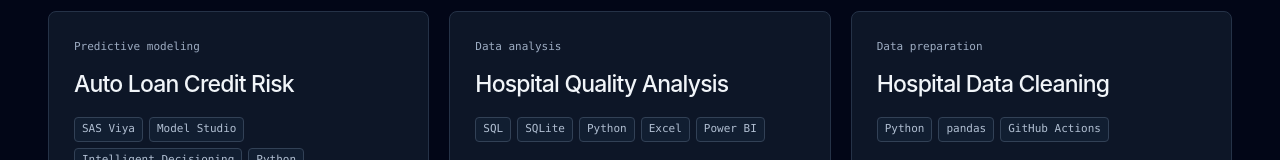
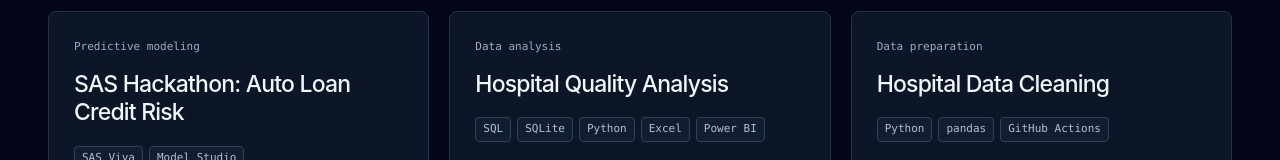
Before and after one commit to aabelnegash/aabelnegash.github.io, a website built with Vite: page index.html in a window 1280 px wide. Shown: the part 377-537 px from the top of the page. Built offline with nearby package versions, Linux system fonts and the light colour scheme.

Commit message:
Update links for the SAS hackathon repo

```diff
--- a/index.html
+++ b/index.html
@@ -26,7 +26,7 @@
     <section class="featured-section" aria-labelledby="featured-title">
       <div class="section-heading"><h2 id="featured-title">Selected projects</h2><a class="text-link" href="./projects/">All projects <span aria-hidden="true">↗</span></a></div>
       <div id="featured-projects" class="grid grid-cols-1 md:grid-cols-2 xl:grid-cols-3 gap-5"></div>
-      <noscript><ul class="fallback-projects"><li><a href="https://github.com/aabelnegash/auto-loan-credit-risk">Auto Loan Credit Risk</a></li><li><a href="https://aabelnegash.github.io/hospital-quality-analysis/">Hospital Quality Analysis</a></li><li><a href="https://aabelnegash.github.io/hospital-cleaning-project/">Hospital Data Cleaning</a></li></ul></noscript>
+      <noscript><ul class="fallback-projects"><li><a href="https://github.com/aabelnegash/sas-hackathon-auto-loan-credit-risk">SAS Hackathon: Auto Loan Credit Risk</a></li><li><a href="https://aabelnegash.github.io/hospital-quality-analysis/">Hospital Quality Analysis</a></li><li><a href="https://aabelnegash.github.io/hospital-cleaning-project/">Hospital Data Cleaning</a></li></ul></noscript>
     </section>
     <section id="contact" class="contact-section" aria-labelledby="contact-title"><div><p class="eyebrow">Email and profiles</p><h2 id="contact-title">Contact</h2></div><div class="profile-links"><a href="mailto:negashabel63@gmail.com">Email me <span aria-hidden="true">↗</span></a><a href="https://www.linkedin.com/in/aabelnegash/" target="_blank" rel="noopener">LinkedIn <span aria-hidden="true">↗</span></a><a href="https://github.com/aabelnegash" target="_blank" rel="noopener">GitHub <span aria-hidden="true">↗</span></a></div></section>
   </main>
--- a/projects/index.html
+++ b/projects/index.html
@@ -10,7 +10,7 @@
   <header class="site-header shell"><a class="site-wordmark" href="../">Portfolio</a><nav aria-label="Primary navigation"><a href="./" aria-current="page">Projects</a><a href="../#contact">Contact</a></nav></header>
   <main id="main" class="shell">
     <section class="page-intro" aria-labelledby="page-title"><a class="breadcrumb" href="../">Home <span aria-hidden="true">/</span></a><h1 id="page-title">Projects</h1><p>Project reports, methods, and public repositories. Each project has its own documentation and scope.</p></section>
-    <section class="project-directory" aria-labelledby="project-directory-title"><h2 id="project-directory-title" class="sr-only">Project directory</h2><div class="directory-toolbar"><div class="project-filter" role="group" aria-label="Filter projects"><button type="button" data-filter="all" aria-pressed="true">All projects</button></div><span id="project-count" class="section-meta" role="status" aria-live="polite"></span></div><div id="project-grid" class="project-list"></div><noscript><ul class="fallback-projects"><li><a href="https://github.com/aabelnegash/auto-loan-credit-risk">Auto Loan Credit Risk</a></li><li><a href="https://aabelnegash.github.io/hospital-quality-analysis/">Hospital Quality Analysis</a></li><li><a href="https://aabelnegash.github.io/hospital-cleaning-project/">Hospital Data Cleaning</a></li></ul></noscript></section>
+    <section class="project-directory" aria-labelledby="project-directory-title"><h2 id="project-directory-title" class="sr-only">Project directory</h2><div class="directory-toolbar"><div class="project-filter" role="group" aria-label="Filter projects"><button type="button" data-filter="all" aria-pressed="true">All projects</button></div><span id="project-count" class="section-meta" role="status" aria-live="polite"></span></div><div id="project-grid" class="project-list"></div><noscript><ul class="fallback-projects"><li><a href="https://github.com/aabelnegash/sas-hackathon-auto-loan-credit-risk">SAS Hackathon: Auto Loan Credit Risk</a></li><li><a href="https://aabelnegash.github.io/hospital-quality-analysis/">Hospital Quality Analysis</a></li><li><a href="https://aabelnegash.github.io/hospital-cleaning-project/">Hospital Data Cleaning</a></li></ul></noscript></section>
   </main>
   <footer class="site-footer shell"><span>Abel Negash · Projects</span><a href="https://github.com/aabelnegash" target="_blank" rel="noopener">aabelnegash <span aria-hidden="true">↗</span></a><a href="../">Home <span aria-hidden="true">↗</span></a></footer>
   <script type="module" src="../src/main.js"></script>
--- a/src/projects.js
+++ b/src/projects.js
@@ -1,8 +1,8 @@
 // Project details and links for the homepage and project directory.
 export const projects = [
   {
-    "id": "auto-loan-credit-risk",
-    "title": "Auto Loan Credit Risk",
+    "id": "sas-hackathon-auto-loan-credit-risk",
+    "title": "SAS Hackathon: Auto Loan Credit Risk",
     "category": "Predictive modeling",
     "featured": true,
     "summary": "SAS Viya credit-risk modeling and loan decisioning using synthetic data for the SAS Hackathon 2026 Student Track.",
@@ -12,8 +12,8 @@ export const projects = [
       "Intelligent Decisioning",
       "Python"
     ],
-    "projectUrl": "https://aabelnegash.github.io/auto-loan-credit-risk/",
-    "repositoryUrl": "https://github.com/aabelnegash/auto-loan-credit-risk",
+    "projectUrl": "https://aabelnegash.github.io/sas-hackathon-auto-loan-credit-risk/",
+    "repositoryUrl": "https://github.com/aabelnegash/sas-hackathon-auto-loan-credit-risk",
     "highlights": [
       "Compared six model families; the selected logistic regression recorded a validation AUC of 0.7992 on 40,000 loans.",
       "Audited 100,000 scored applications for ID coverage, valid probabilities, and consistency with the saved decision rule.",
@@ -21,10 +21,10 @@ export const projects = [
     ],
     "scopeNote": "Includes SAS workflow screenshots, the approval rule, Python policy analysis, and validation tests.",
     "preview": {
-      "src": "https://aabelnegash.github.io/auto-loan-credit-risk/docs/images/model-studio-pipeline.png",
+      "src": "https://aabelnegash.github.io/sas-hackathon-auto-loan-credit-risk/docs/images/model-studio-pipeline.png",
       "alt": "SAS Model Studio pipeline with preprocessing, candidate models, and model comparison",
       "caption": "SAS Model Studio pipeline",
-      "url": "https://github.com/aabelnegash/auto-loan-credit-risk/blob/main/docs/sas-workflow.md"
+      "url": "https://github.com/aabelnegash/sas-hackathon-auto-loan-credit-risk/blob/main/docs/sas-workflow.md"
     }
   },
   {
```
